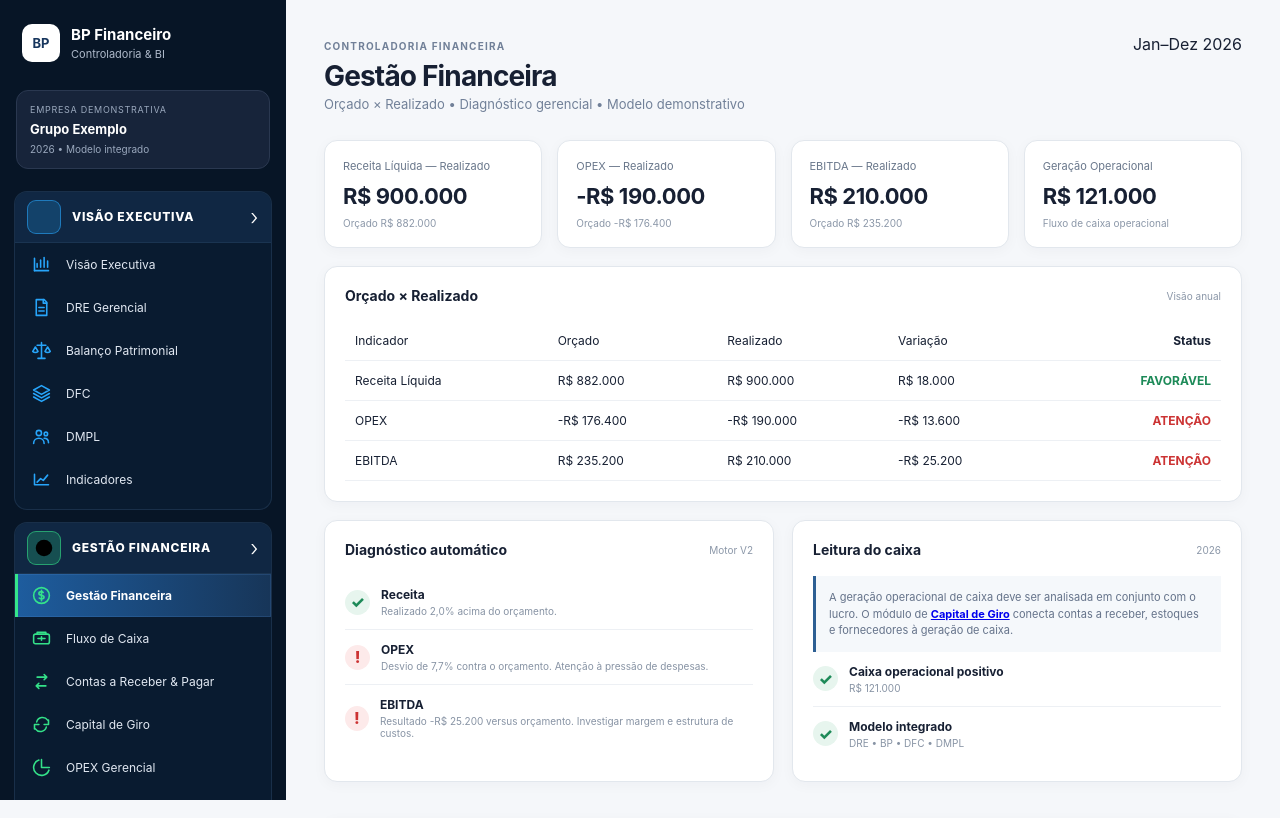
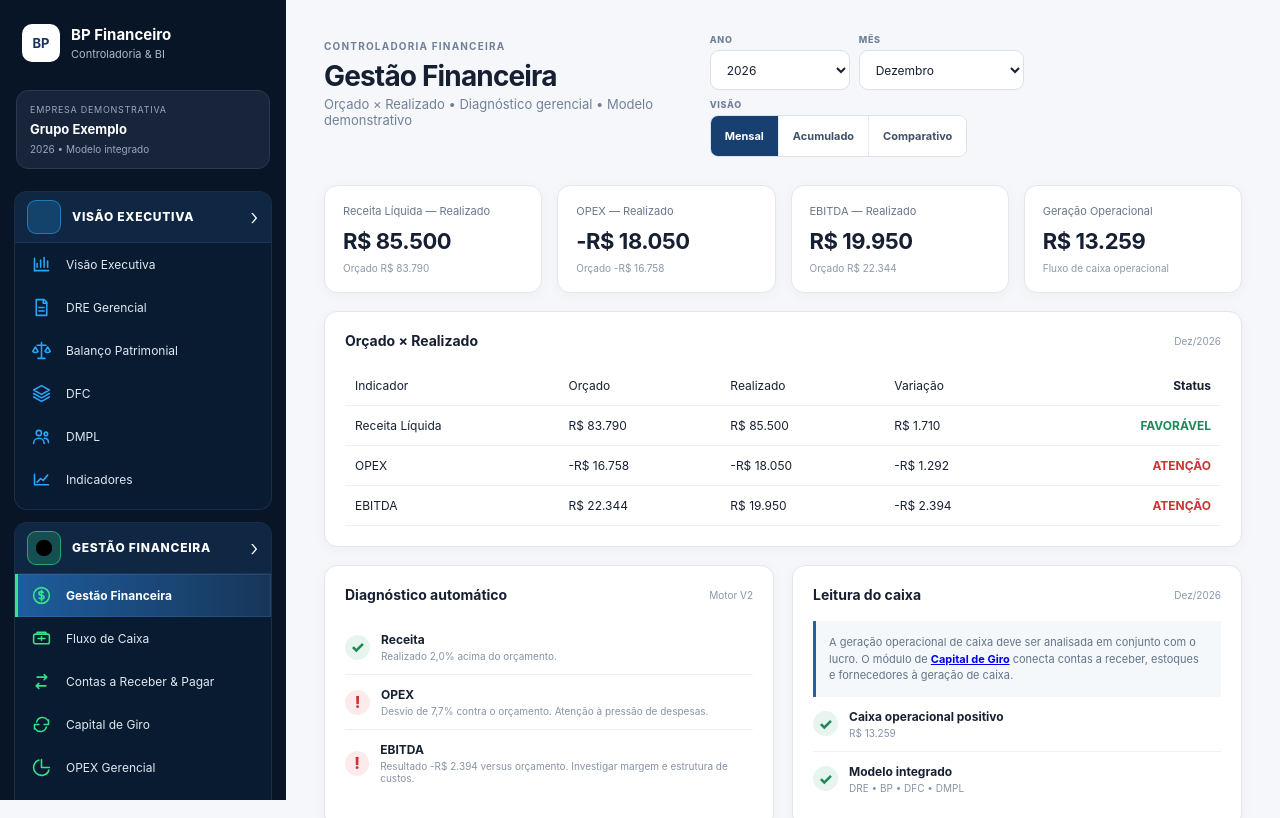
Before and after one commit to cardoso4009-byte/bp-financeiro-bi, a Next.js app: page /gestao in a window 1280 px wide. Shown: the top 818 px of the page. Built offline with nearby package versions, Linux system fonts and the light colour scheme.

Commit message:
feat: padroniza filtro de periodo na gestao

```diff
--- a/app/gestao/page.tsx
+++ b/app/gestao/page.tsx
@@ -1,5 +1,8 @@
 'use client'
 
+import { useMemo, useState } from 'react'
+import ReportPeriodFilter, { DEFAULT_REPORT_PERIOD, type ReportPeriod } from '@/components/report-period-filter'
+import { monthLabel } from '@/lib/report-period'
 import { monthlyData } from '@/lib/monthly-data'
 
 const brl = (n: number) => n.toLocaleString('pt-BR', { style: 'currency', currency: 'BRL', maximumFractionDigits: 0 })
@@ -14,43 +17,87 @@ const budget = monthlyData.map((m) => {
   return { receitaLiquida, opex, ebitda }
 })
 
+type Metrics = {
+  revenue: number
+  budgetRevenue: number
+  opex: number
+  budgetOpex: number
+  ebitda: number
+  budgetEbitda: number
+  cash: number
+}
+
 const sum = (values: number[]) => values.reduce((a, b) => a + b, 0)
-const actualRevenue = sum(monthlyData.map(m => m.receitaLiquida))
-const budgetRevenue = sum(budget.map(m => m.receitaLiquida))
-const actualOpex = sum(monthlyData.map(m => m.opex))
-const budgetOpex = sum(budget.map(m => m.opex))
-const actualEbitda = sum(monthlyData.map(m => m.ebitda))
-const budgetEbitda = sum(budget.map(m => m.ebitda))
-const revenueVar = actualRevenue - budgetRevenue
-const opexVar = actualOpex - budgetOpex
-const ebitdaVar = actualEbitda - budgetEbitda
+
+function metricsFor(months: number[]): Metrics {
+  const indexes = months.map(month => month - 1)
+  return {
+    revenue: sum(indexes.map(i => monthlyData[i]?.receitaLiquida ?? 0)),
+    budgetRevenue: sum(indexes.map(i => budget[i]?.receitaLiquida ?? 0)),
+    opex: sum(indexes.map(i => monthlyData[i]?.opex ?? 0)),
+    budgetOpex: sum(indexes.map(i => budget[i]?.opex ?? 0)),
+    ebitda: sum(indexes.map(i => monthlyData[i]?.ebitda ?? 0)),
+    budgetEbitda: sum(indexes.map(i => budget[i]?.ebitda ?? 0)),
+    cash: sum(indexes.map(i => monthlyData[i]?.caixaOperacional ?? 0)),
+  }
+}
 
 export default function Gestao() {
+  const [period, setPeriod] = useState<ReportPeriod>({ ...DEFAULT_REPORT_PERIOD, month: 12 })
+  const months = useMemo(() => period.view === 'acumulado'
+    ? Array.from({ length: period.month }, (_, i) => i + 1)
+    : [period.month], [period])
+
+  const current = useMemo(() => metricsFor(months), [months])
+  const previous = useMemo(() => {
+    if (period.month === 1) return metricsFor([12])
+    return metricsFor([period.month - 1])
+  }, [period.month])
+
+  const displayLabel = period.view === 'acumulado'
+    ? `Jan–${monthLabel(period.month)}/${period.year}`
+    : `${monthLabel(period.month)}/${period.year}`
+
+  const revenueVar = current.revenue - current.budgetRevenue
+  const opexVar = current.opex - current.budgetOpex
+  const ebitdaVar = current.ebitda - current.budgetEbitda
+
   return <main className="content" style={{ marginLeft: 0, width: '100%', maxWidth: 1400, margin: '0 auto' }}>
-    <header><div><small>CONTROLADORIA FINANCEIRA</small><h1>Gestão Financeira</h1><p>Orçado × Realizado • Diagnóstico gerencial • Modelo demonstrativo</p></div><div className="period">Jan–Dez 2026</div></header>
+    <header>
+      <div><small>CONTROLADORIA FINANCEIRA</small><h1>Gestão Financeira</h1><p>Orçado × Realizado • Diagnóstico gerencial • Modelo demonstrativo</p></div>
+      <ReportPeriodFilter value={period} onChange={setPeriod} years={[2026]} />
+    </header>
 
     <div className="cards">
-      <Card title="Receita Líquida — Realizado" value={actualRevenue} sub={`Orçado ${brl(budgetRevenue)}`} />
-      <Card title="OPEX — Realizado" value={actualOpex} sub={`Orçado ${brl(budgetOpex)}`} />
-      <Card title="EBITDA — Realizado" value={actualEbitda} sub={`Orçado ${brl(budgetEbitda)}`} />
-      <Card title="Geração Operacional" value={sum(monthlyData.map(m => m.caixaOperacional))} sub="Fluxo de caixa operacional" />
+      <Card title="Receita Líquida — Realizado" value={current.revenue} sub={`Orçado ${brl(current.budgetRevenue)}`} />
+      <Card title="OPEX — Realizado" value={current.opex} sub={`Orçado ${brl(current.budgetOpex)}`} />
+      <Card title="EBITDA — Realizado" value={current.ebitda} sub={`Orçado ${brl(current.budgetEbitda)}`} />
+      <Card title="Geração Operacional" value={current.cash} sub="Fluxo de caixa operacional" />
     </div>
 
-    <section className="panel wide"><div className="panel-title"><h2>Orçado × Realizado</h2><span>Visão anual</span></div>
+    <section className="panel wide"><div className="panel-title"><h2>Orçado × Realizado</h2><span>{displayLabel}</span></div>
       <table><thead><tr><td>Indicador</td><td>Orçado</td><td>Realizado</td><td>Variação</td><td>Status</td></tr></thead><tbody>
-        <Metric name="Receita Líquida" budget={budgetRevenue} actual={actualRevenue} favorable={revenueVar >= 0}/>
-        <Metric name="OPEX" budget={budgetOpex} actual={actualOpex} favorable={Math.abs(actualOpex) <= Math.abs(budgetOpex)}/>
-        <Metric name="EBITDA" budget={budgetEbitda} actual={actualEbitda} favorable={ebitdaVar >= 0}/>
+        <Metric name="Receita Líquida" budget={current.budgetRevenue} actual={current.revenue} favorable={revenueVar >= 0}/>
+        <Metric name="OPEX" budget={current.budgetOpex} actual={current.opex} favorable={Math.abs(current.opex) <= Math.abs(current.budgetOpex)}/>
+        <Metric name="EBITDA" budget={current.budgetEbitda} actual={current.ebitda} favorable={ebitdaVar >= 0}/>
       </tbody></table>
     </section>
 
+    {period.view === 'comparativo' && <section className="panel wide"><div className="panel-title"><h2>Comparativo com período anterior</h2><span>{displayLabel}</span></div>
+      <table><thead><tr><td>Indicador</td><td>Período atual</td><td>Anterior</td><td>Variação</td></tr></thead><tbody>
+        <CompareRow name="Receita Líquida" current={current.revenue} previous={previous.revenue}/>
+        <CompareRow name="OPEX" current={current.opex} previous={previous.opex}/>
+        <CompareRow name="EBITDA" current={current.ebitda} previous={previous.ebitda}/>
+      </tbody></table>
+    </section>}
+
     <div className="grid"><section className="panel"><div className="panel-title"><h2>Diagnóstico automático</h2><span>Motor V2</span></div>
-      <Diagnosis good={revenueVar >= 0} title="Receita" text={`Realizado ${pct(revenueVar / budgetRevenue)} ${revenueVar >= 0 ? 'acima' : 'abaixo'} do orçamento.`}/>
-      <Diagnosis good={Math.abs(actualOpex) <= Math.abs(budgetOpex)} title="OPEX" text={`Desvio de ${pct(Math.abs(opexVar) / Math.abs(budgetOpex))} contra o orçamento. ${Math.abs(actualOpex) > Math.abs(budgetOpex) ? 'Atenção à pressão de despesas.' : 'Despesa sob controle.'}`}/>
+      <Diagnosis good={revenueVar >= 0} title="Receita" text={`Realizado ${pct(current.budgetRevenue ? revenueVar / current.budgetRevenue : 0)} ${revenueVar >= 0 ? 'acima' : 'abaixo'} do orçamento.`}/>
+      <Diagnosis good={Math.abs(current.opex) <= Math.abs(current.budgetOpex)} title="OPEX" text={`Desvio de ${pct(current.budgetOpex ? Math.abs(opexVar) / Math.abs(current.budgetOpex) : 0)} contra o orçamento. ${Math.abs(current.opex) > Math.abs(current.budgetOpex) ? 'Atenção à pressão de despesas.' : 'Despesa sob controle.'}`}/>
       <Diagnosis good={ebitdaVar >= 0} title="EBITDA" text={`Resultado ${brl(ebitdaVar)} versus orçamento. ${ebitdaVar < 0 ? 'Investigar margem e estrutura de custos.' : 'Conversão operacional favorável.'}`}/>
-    </section><section className="panel"><div className="panel-title"><h2>Leitura do caixa</h2><span>2026</span></div>
+    </section><section className="panel"><div className="panel-title"><h2>Leitura do caixa</h2><span>{displayLabel}</span></div>
       <div className="note">A geração operacional de caixa deve ser analisada em conjunto com o lucro. O módulo de <a href="/capital-giro" style={{ fontWeight: 700 }}>Capital de Giro</a> conecta contas a receber, estoques e fornecedores à geração de caixa.</div>
-      <div className="check"><i className="ok">✓</i><div><b>Caixa operacional positivo</b><small>{brl(sum(monthlyData.map(m => m.caixaOperacional)))}</small></div></div>
+      <div className="check"><i className="ok">✓</i><div><b>Caixa operacional positivo</b><small>{brl(current.cash)}</small></div></div>
       <div className="check"><i className="ok">✓</i><div><b>Modelo integrado</b><small>DRE • BP • DFC • DMPL</small></div></div>
     </section></div>
 
@@ -65,4 +112,5 @@ export default function Gestao() {
 
 function Card({ title, value, sub }: { title: string, value: number, sub: string }) { return <div className="card"><span>{title}</span><strong>{brl(value)}</strong><small>{sub}</small></div> }
 function Metric({ name, budget, actual, favorable }: { name: string, budget: number, actual: number, favorable: boolean }) { const variance = actual - budget; return <tr><td>{name}</td><td>{brl(budget)}</td><td>{brl(actual)}</td><td>{brl(variance)}</td><td><span style={{ fontWeight: 700, color: favorable ? '#1d8a58' : '#c33' }}>{favorable ? 'FAVORÁVEL' : 'ATENÇÃO'}</span></td></tr> }
+function CompareRow({ name, current, previous }: { name: string, current: number, previous: number }) { const variance = current - previous; return <tr><td>{name}</td><td>{brl(current)}</td><td>{brl(previous)}</td><td>{brl(variance)}</td></tr> }
 function Diagnosis({ good, title, text }: { good: boolean, title: string, text: string }) { return <div className="check"><i className={good ? 'ok' : 'bad'}>{good ? '✓' : '!'}</i><div><b>{title}</b><small>{text}</small></div></div> }
```
